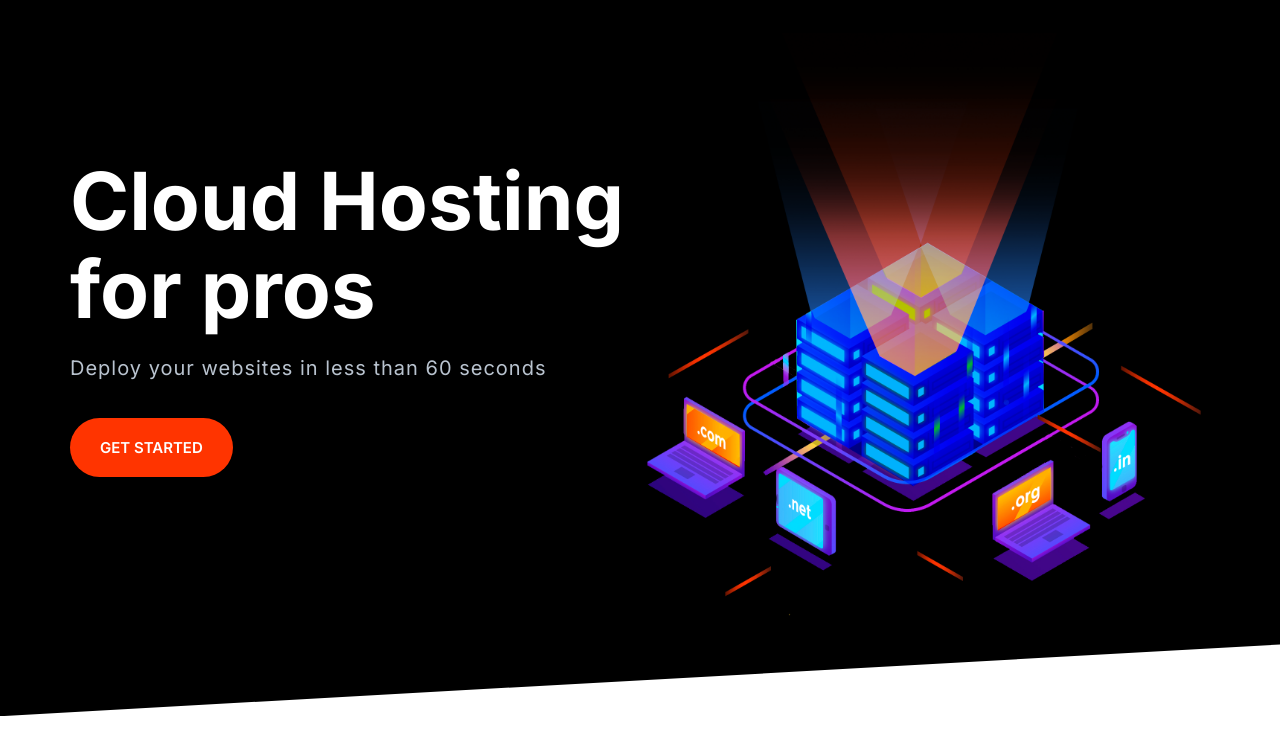
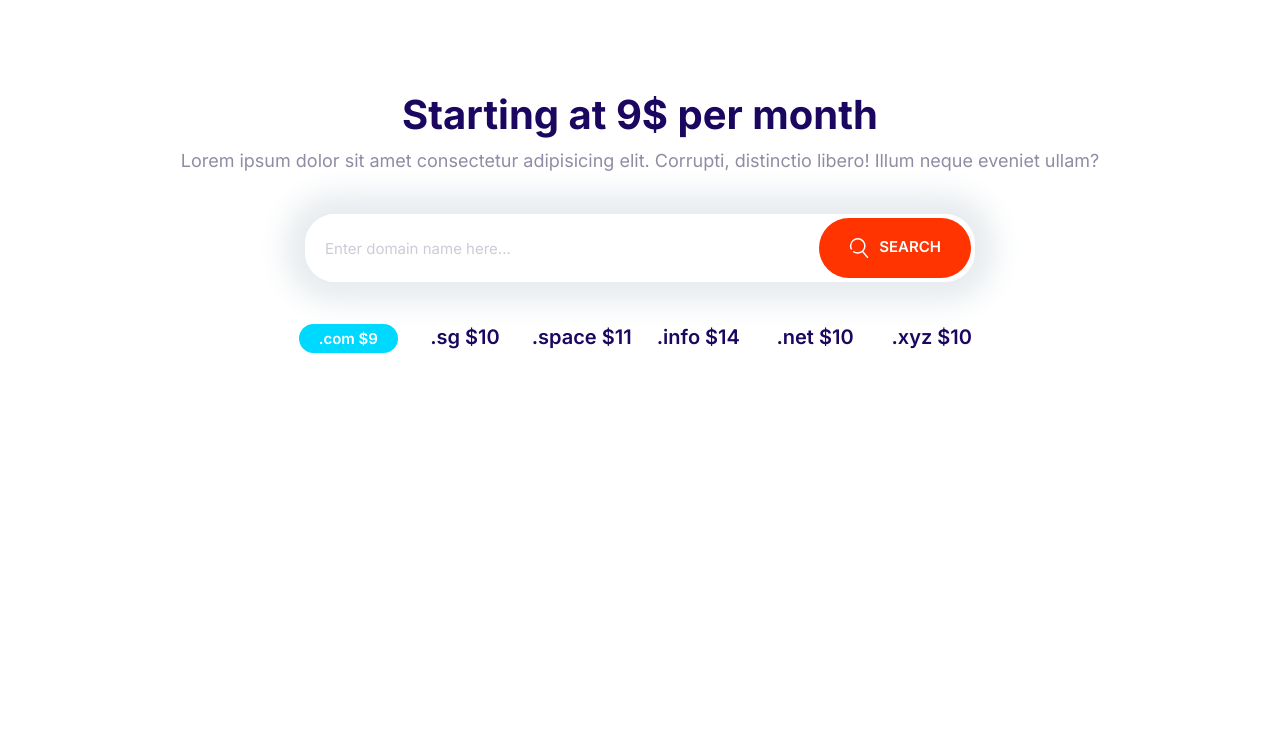
Before and after one commit to vraycode/First-website, a plain HTML site: page final.html in a window 1280 px wide. Drawn offline with Linux system fonts and the light colour scheme.

Commit message:
building domain block.

```diff
--- a/css/style.css
+++ b/css/style.css
@@ -177,6 +177,13 @@ a {
   white-space: nowrap;
   text-align: center;
   margin: 1rem 0;
+  outline: 0;
+}
+.btn .icon {
+  width: 2rem;
+  height: 2rem;
+  margin-right: 1rem;
+  vertical-align: middle;
 }
 .btn--primary {
   background: var(--color-primary);
@@ -230,7 +237,7 @@ a {
 .input-group .input {
   border: 0;
   flex-grow: 1;
-  padding: 1.5rem 1rem;
+  padding: 1.5rem 2rem;
 }
 .input-group .btn {
   margin: 4px;
@@ -587,3 +594,31 @@ a {
     align-self: center;
   }
 }
+
+/* domain block */
+.block_header {
+  text-align: center;
+}
+.block-domain .input-group {
+  box-shadow: 0 0 30px 20px #e6ebee;
+  border: 0;
+  margin: 4rem auto;
+  max-width: 670px;
+}
+
+.block-domain__prices {
+  display: grid;
+  grid-template-columns: repeat(3, 1fr);
+  grid-template-rows: repeat(2, 6rem);
+  font-size: 2rem;
+  font-weight: 600;
+  justify-items: center;
+  max-width: 700px;
+  margin: 0 auto;
+}
+
+@media screen and (min-width: 768px) {
+  .block-domain__prices {
+    grid-template-columns: repeat(6, 1fr);
+  }
+}
--- a/final.html
+++ b/final.html
@@ -14,17 +14,34 @@
     <link rel="stylesheet" href="css/style.css" />
   </head>
   <body>
-    <section class="block block--dark block--skewed-left hero">
-      <div class="container grid grid--1x2">
-        <header class="block__header hero__content">
-          <h1 class="block__heading">Cloud Hosting for pros</h1>
-          <p class="hero__tagline">
-            Deploy your websites in less than 60 seconds
-          </p>
-          <a class="btn btn--accent btn--stretched" href="">Get started</a>
-        </header>
-        <img class="hero__image" src="icon/banner.png" alt="" />
+    <section class="block container block-domain">
+      <header class="block_header">
+        <h2>Starting at 9$ per month</h2>
+        <p>
+          Lorem ipsum dolor sit amet consectetur adipisicing elit. Corrupti,
+          distinctio libero! Illum neque eveniet ullam?
+        </p>
+      </header>
+      <div class="input-group">
+        <input
+          type="text"
+          class="input"
+          placeholder="Enter domain name here..."
+        />
+        <button class="btn btn--accent">
+          <svg class="icon icon--white">
+            <use xlink:href="icon/sprite.svg#search"></use></svg
+          >Search
+        </button>
       </div>
+      <ul class="list block-domain__prices">
+        <li><span class="badge badge--secondary">.com $9</span></li>
+        <li>.sg $10</li>
+        <li>.space $11</li>
+        <li>.info $14</li>
+        <li>.net $10</li>
+        <li>.xyz $10</li>
+      </ul>
     </section>
   </body>
 </html>
```
Also changed, not shown: component/domainblock.html (added, +25 -0 lines).
